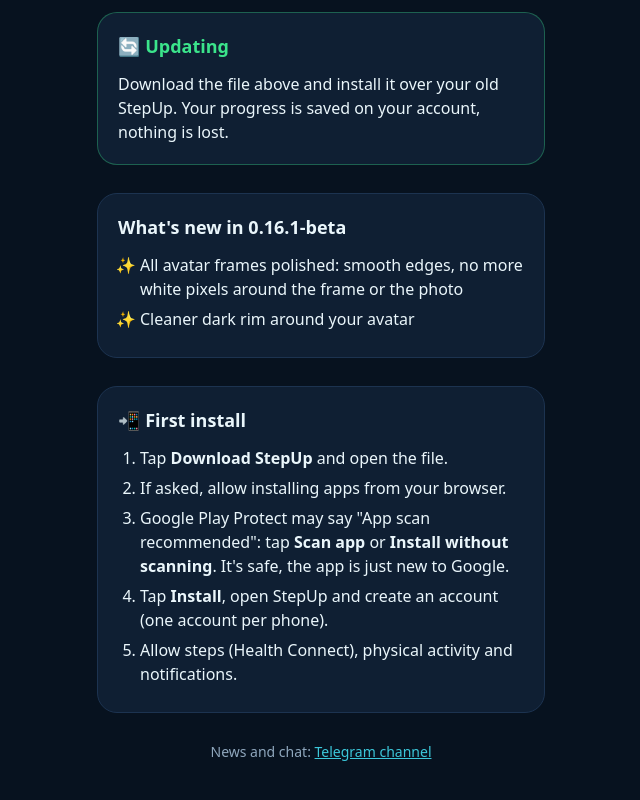
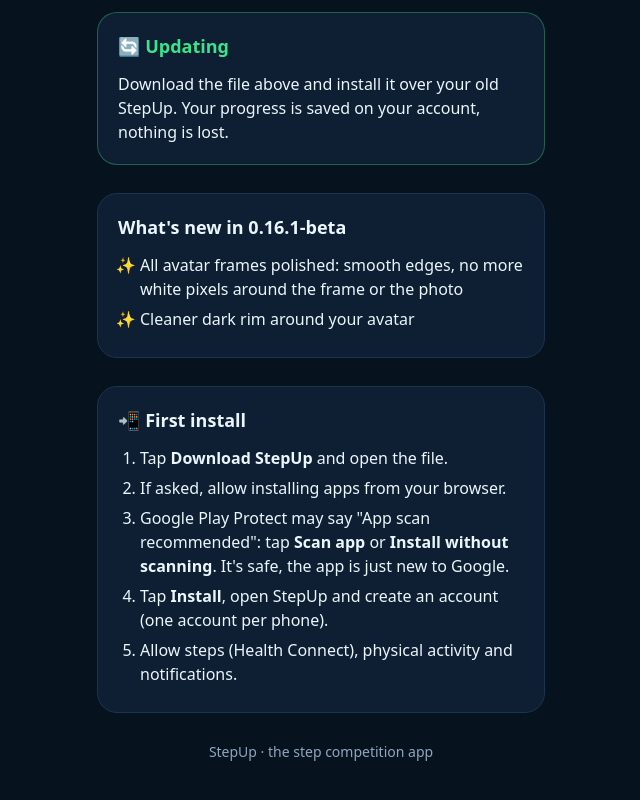
Before and after one commit to speedtestyrv/stepup, a plain HTML site: page index.html in a window 1280 px wide. Shown: the part 435-1235 px from the top of the page, without its empty margins (319-959 px from the left). Drawn offline with Linux system fonts and the light colour scheme.

Commit message:
StepUp 0.16.1-beta

```diff
--- a/index.html
+++ b/index.html
@@ -81,7 +81,7 @@
   </section>
 
   <footer>
-    News and chat: <a href="https://t.me/stepup_app">Telegram channel</a>
+    StepUp · the step competition app
   </footer>
 </main>
 <script>
```
